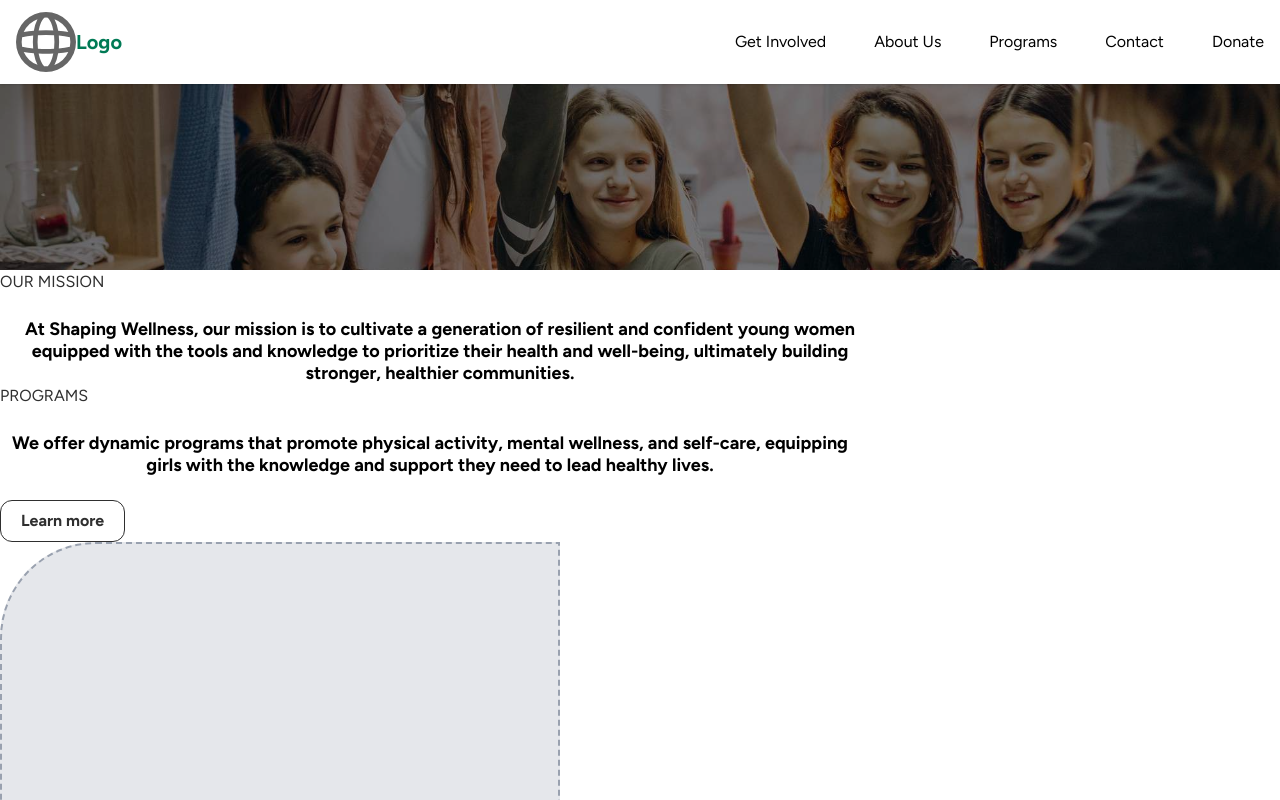
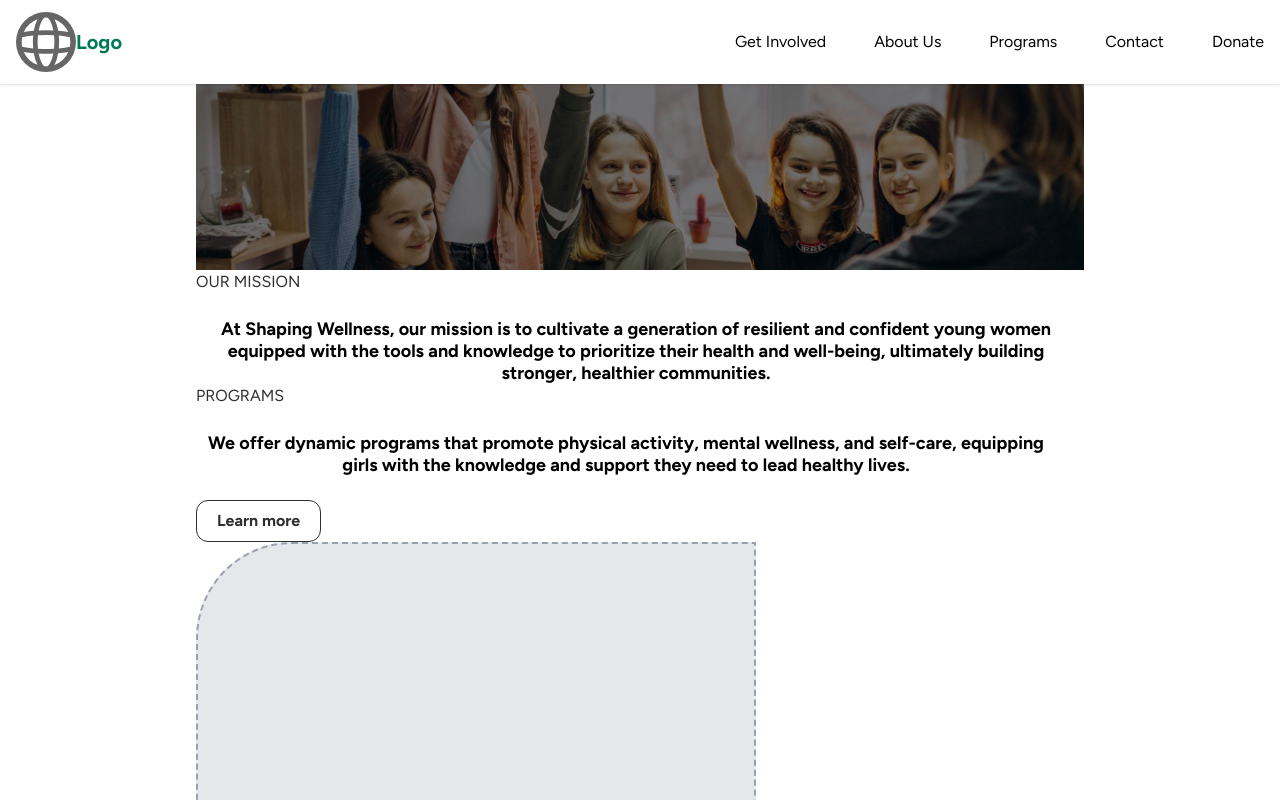
Before and after one commit to jayc-gh/Shaping-Wellness, a Next.js app: page / in a window 1280 px wide. Shown: the top 800 px of the page. Built offline with nearby package versions, Linux system fonts and the light colour scheme.

Commit message:
fixed donate background fit issues and form box extending

```diff
--- a/app/donate/donate.css
+++ b/app/donate/donate.css
@@ -11,7 +11,7 @@
       url('../../public/images/DonationForm.webp') lightgray;
     background-size: cover, cover;
     background-repeat: no-repeat;
-    background-position: center top, center -50px;
+    background-position: center top, center top;
   }
 
   .content-container {
@@ -45,6 +45,7 @@
     border-radius: 10px;
     background: #fff;
     gap: 24px;
+    max-height: 930px;
   }
 
   .form-container {
--- a/app/layout.tsx
+++ b/app/layout.tsx
@@ -22,7 +22,9 @@
     <html lang="en" className={figtree.className}>
       <body className={`antialiased flex flex-col h-screen`}>
         <NavBar />
-        <div className="flex-1">{children}</div>
+        <div className="flex flex-1 justify-center items-center">
+          {children}
+        </div>
         <Footer />
       </body>
     </html>
```
